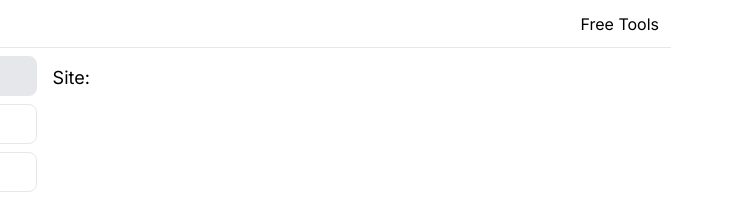
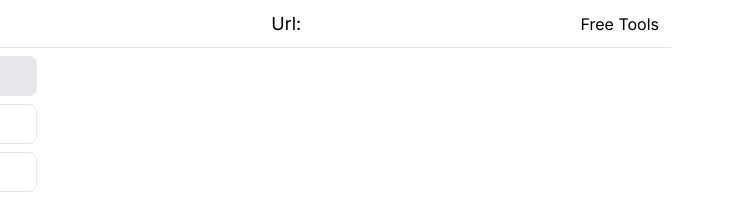
Before and after one commit to sharull9/mojha-extension, a browser extension: page index.html in a window 1280 px wide. Shown: the top 197 px of the page, 112-846 px from the left. Drawn offline with nearby package versions, Linux system fonts and the light colour scheme.

Commit message:
changed layout

```diff
--- a/index.html
+++ b/index.html
@@ -23,6 +23,9 @@
     <div class="w-24">
       <img src="https://mojha.com/mojha.jpg" class="w-full object-contain" alt="">
     </div>
+    <div class="text-lg flex gap-1">
+      <p>Url:</p><a id="site_link" class="text-blue-600 hover:text-blue-400 truncate font-semibold"></a>
+    </div>
     <div class="flex items-center justify-center gap-2">
       <a class="hover:text-blue-500" target="_blank" href="https://mojha.com/tools">Free Tools</a>
     </div>
@@ -32,9 +35,6 @@
       <div id="tab" class="col-span-1 p-2 space-y-2 h-[504px] overflow-y-auto capitalize"></div>
       <div id="root" class="p-2 col-span-4 h-[504px] space-y-2 overflow-y-auto text-lg">
         <input type="hidden" id="url" value="https://mojha.com/website-seo-checker">
-        <div class="text-lg flex gap-1">
-          <p>Site:</p><a id="site_link" class="text-blue-600 hover:text-blue-400 truncate"></a>
-        </div>
         <div id="loading-message" class="py-40">
         </div>
       </div>
```
